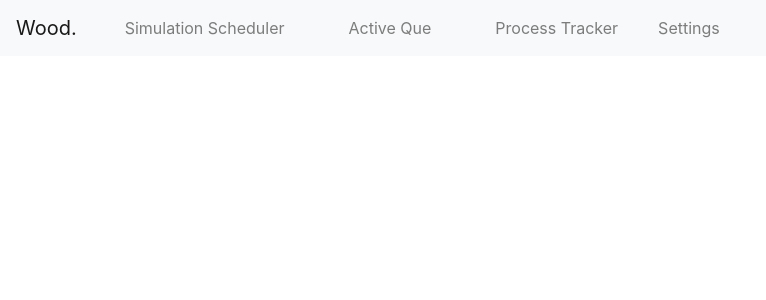
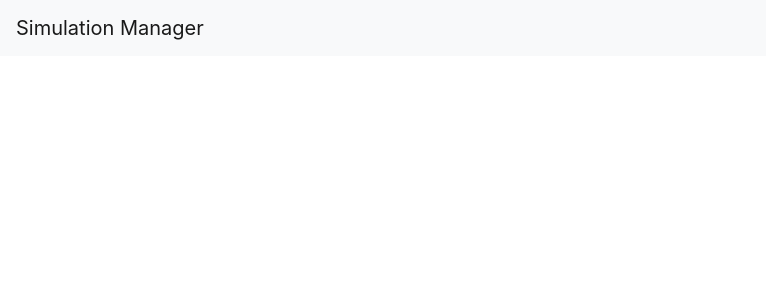
Before and after one commit to amckean12/amckean12.github.io, a React (Create React App) app in the folder simulation-manager/: page / in a window 1280 px wide. Shown: the top 300 px of the page, without its empty margins (0-766 px from the left). Built offline with nearby package versions, Linux system fonts and the light colour scheme.

Commit message:
talks to config files

```diff
--- a/simulation-manager/src/App.js
+++ b/simulation-manager/src/App.js
@@ -1,11 +1,19 @@
+//Libraries
 import React from 'react';
+
+//Components
 import Header from './header.jsx';
+
+//Data
+import config from './config.js';
 
 
 function App() {
   return (
     <div className="App">
-      <Header />
+      <Header
+        headerConfig = {config.header}
+      />
     </div>
   );
 }
--- /dev/null
+++ b/simulation-manager/src/components/nav-item.jsx
@@ -0,0 +1,10 @@
+import React from 'react';
+
+
+const NavItem = props => {
+    return(
+        "Hello"
+    );
+}
+
+export default NavItem;
--- /dev/null
+++ b/simulation-manager/src/config.js
@@ -0,0 +1,12 @@
+const config = {
+    'header': {
+        "appName": "Simulation Manager",
+        "navItems": {
+            "item1": {
+                "name": 'Simulation Manager'
+            },
+        },
+    },
+}
+
+export default config
--- a/simulation-manager/src/header.jsx
+++ b/simulation-manager/src/header.jsx
@@ -1,29 +1,17 @@
+//Libraries
 import React from 'react';
+
+//Components
+import NavItem from './components/nav-item.jsx';
 
 class Header extends React.Component {
     render(){
         return(
-            <div className="container-fluid p-0">
+            <header className="container-fluid p-0">
                 <nav className="navbar navbar-expand-lg navbar-light bg-light">
-                    <a class="navbar-brand" href="#">Wood.</a>
-                    <div class="collapse navbar-collapse" id="navbarSupportedContent">
-                        <ul class="navbar-nav w-100">
-                            <li class="nav-item px-4">
-                                <a class="nav-link" href="#">Simulation Scheduler</a>
-                            </li>
-                            <li class="nav-item px-4">
-                                <a class="nav-link" href="#">Active Que</a>
-                            </li>
-                            <li class="nav-item px-4">
-                                <a class="nav-link" href="#">Process Tracker</a>
-                            </li>
-                            <li class="nav-item float-right">
-                                <a class="nav-link" href="#">Settings</a>
-                            </li>
-                        </ul>
-                    </div>
+                    <a class="navbar-brand" href="#">{this.props.headerConfig.appName}</a>
                 </nav>
-            </div>
+            </header>
         )
     }
 }
--- a/simulation-manager/src/index.js
+++ b/simulation-manager/src/index.js
@@ -2,7 +2,6 @@ import React from 'react';
 import ReactDOM from 'react-dom';
 import './App.scss'
 import App from './App';
-import * as serviceWorker from './serviceWorker';
 
 
 ReactDOM.render(
@@ -11,8 +10,3 @@ ReactDOM.render(
   </React.StrictMode>,
   document.getElementById('root')
 );
-
-// If you want your app to work offline and load faster, you can change
-// unregister() to register() below. Note this comes with some pitfalls.
-// Learn more about service workers: https://bit.ly/CRA-PWA
-serviceWorker.unregister();
--- a/simulation-manager/src/serviceWorker.js
+++ /dev/null
@@ -1,141 +0,0 @@
-// This optional code is used to register a service worker.
-// register() is not called by default.
-
-// This lets the app load faster on subsequent visits in production, and gives
-// it offline capabilities. However, it also means that developers (and users)
-// will only see deployed updates on subsequent visits to a page, after all the
-// existing tabs open on the page have been closed, since previously cached
-// resources are updated in the background.
-
-// To learn more about the benefits of this model and instructions on how to
-// opt-in, read https://bit.ly/CRA-PWA
-
-const isLocalhost = Boolean(
-  window.location.hostname === 'localhost' ||
-    // [::1] is the IPv6 localhost address.
-    window.location.hostname === '[::1]' ||
-    // 127.0.0.0/8 are considered localhost for IPv4.
-    window.location.hostname.match(
-      /^127(?:\.(?:25[0-5]|2[0-4][0-9]|[01]?[0-9][0-9]?)){3}$/
-    )
-);
-
-export function register(config) {
-  if (process.env.NODE_ENV === 'production' && 'serviceWorker' in navigator) {
-    // The URL constructor is available in all browsers that support SW.
-    const publicUrl = new URL(process.env.PUBLIC_URL, window.location.href);
-    if (publicUrl.origin !== window.location.origin) {
-      // Our service worker won't work if PUBLIC_URL is on a different origin
-      // from what our page is served on. This might happen if a CDN is used to
-      // serve assets; see https://github.com/facebook/create-react-app/issues/2374
-      return;
-    }
-
-    window.addEventListener('load', () => {
-      const swUrl = `${process.env.PUBLIC_URL}/service-worker.js`;
-
-      if (isLocalhost) {
-        // This is running on localhost. Let's check if a service worker still exists or not.
-        checkValidServiceWorker(swUrl, config);
-
-        // Add some additional logging to localhost, pointing developers to the
-        // service worker/PWA documentation.
-        navigator.serviceWorker.ready.then(() => {
-          console.log(
-            'This web app is being served cache-first by a service ' +
-              'worker. To learn more, visit https://bit.ly/CRA-PWA'
-          );
-        });
-      } else {
-        // Is not localhost. Just register service worker
-        registerValidSW(swUrl, config);
-      }
-    });
-  }
-}
-
-function registerValidSW(swUrl, config) {
-  navigator.serviceWorker
-    .register(swUrl)
-    .then(registration => {
-      registration.onupdatefound = () => {
-        const installingWorker = registration.installing;
-        if (installingWorker == null) {
-          return;
-        }
-        installingWorker.onstatechange = () => {
-          if (installingWorker.state === 'installed') {
-            if (navigator.serviceWorker.controller) {
-              // At this point, the updated precached content has been fetched,
-              // but the previous service worker will still serve the older
-              // content until all client tabs are closed.
-              console.log(
-                'New content is available and will be used when all ' +
-                  'tabs for this page are closed. See https://bit.ly/CRA-PWA.'
-              );
-
-              // Execute callback
-              if (config && config.onUpdate) {
-                config.onUpdate(registration);
-              }
-            } else {
-              // At this point, everything has been precached.
-              // It's the perfect time to display a
-              // "Content is cached for offline use." message.
-              console.log('Content is cached for offline use.');
-
-              // Execute callback
-              if (config && config.onSuccess) {
-                config.onSuccess(registration);
-              }
-            }
-          }
-        };
-      };
-    })
-    .catch(error => {
-      console.error('Error during service worker registration:', error);
-    });
-}
-
-function checkValidServiceWorker(swUrl, config) {
-  // Check if the service worker can be found. If it can't reload the page.
-  fetch(swUrl, {
-    headers: { 'Service-Worker': 'script' },
-  })
-    .then(response => {
-      // Ensure service worker exists, and that we really are getting a JS file.
-      const contentType = response.headers.get('content-type');
-      if (
-        response.status === 404 ||
-        (contentType != null && contentType.indexOf('javascript') === -1)
-      ) {
-        // No service worker found. Probably a different app. Reload the page.
-        navigator.serviceWorker.ready.then(registration => {
-          registration.unregister().then(() => {
-            window.location.reload();
-          });
-        });
-      } else {
-        // Service worker found. Proceed as normal.
-        registerValidSW(swUrl, config);
-      }
-    })
-    .catch(() => {
-      console.log(
-        'No internet connection found. App is running in offline mode.'
-      );
-    });
-}
-
-export function unregister() {
-  if ('serviceWorker' in navigator) {
-    navigator.serviceWorker.ready
-      .then(registration => {
-        registration.unregister();
-      })
-      .catch(error => {
-        console.error(error.message);
-      });
-  }
-}
```
Also changed, not shown: simulation-manager/public/index.html (+0 -23 lines), 1 other file (tests, documents, lock files or other folders).
